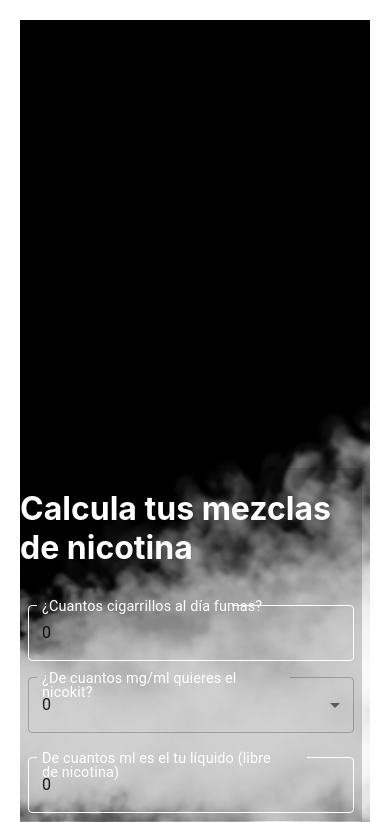
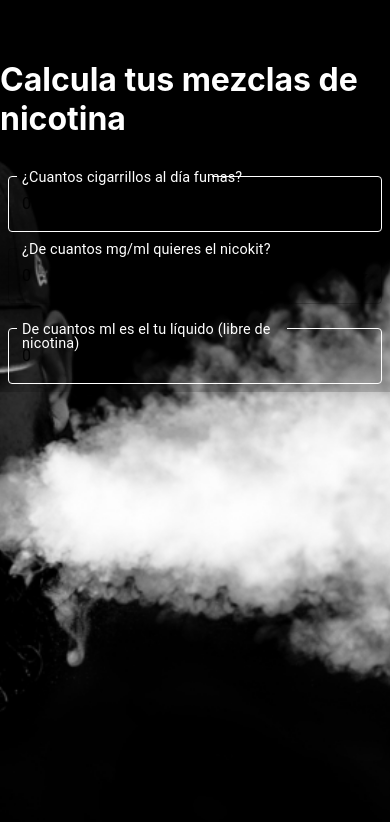
Before and after one commit to carlosloureda/nicokit-calculator, a React (Create React App) app: page / in a window 390 px wide. Shown: the top 822 px of the page. Built offline with nearby package versions, Linux system fonts and the light colour scheme.

Commit message:
design: Dados unos ajustes a la vista móvil.
He quitado márgenes, he ajustado el height y width al 100% cuando esté en mobile.

```diff
--- a/src/components/NicotineCalculator.js
+++ b/src/components/NicotineCalculator.js
@@ -270,7 +270,7 @@ const useStyles = makeStyles(theme => ({
   container: {
     display: "flex",
     flexDirection: "column",
-    margin: "20px",
+    // margin: "20px",
     alignItems: "flex-end",
     paddingRight: "8%",
     [theme.breakpoints.up("lg")]: {
@@ -283,6 +283,11 @@ const useStyles = makeStyles(theme => ({
       paddingRight: "2%"
     },
     paddingTop: "28em",
+    [theme.breakpoints.down("sm")]: {
+      paddingTop: "10%",
+      heigth: "100%",
+      width: "100%"
+    },
     backgroundImage: `url(${require("./../img/full-beard-men-snapback-865876.jpg")})`,
     backgroundSize: "cover",
     backgroundRepeat: "no-repeat",
```
